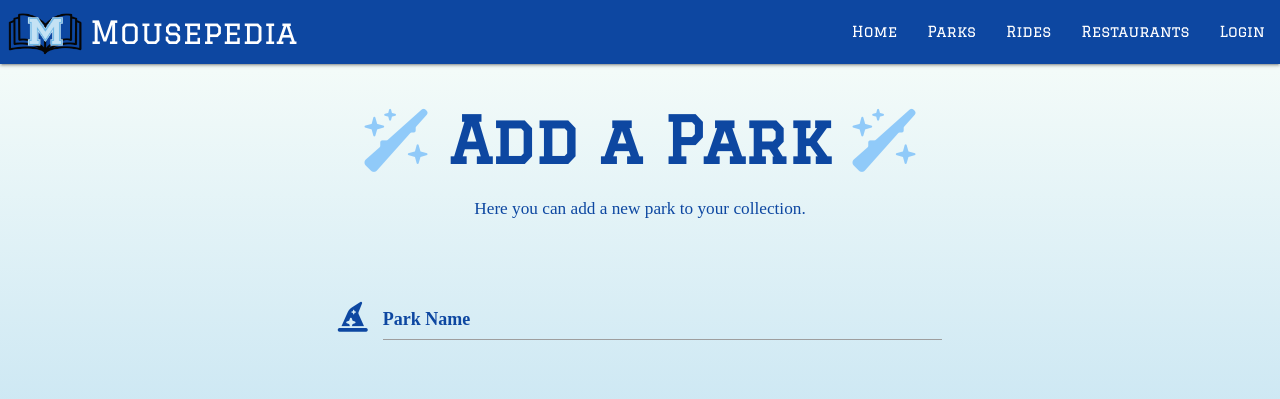
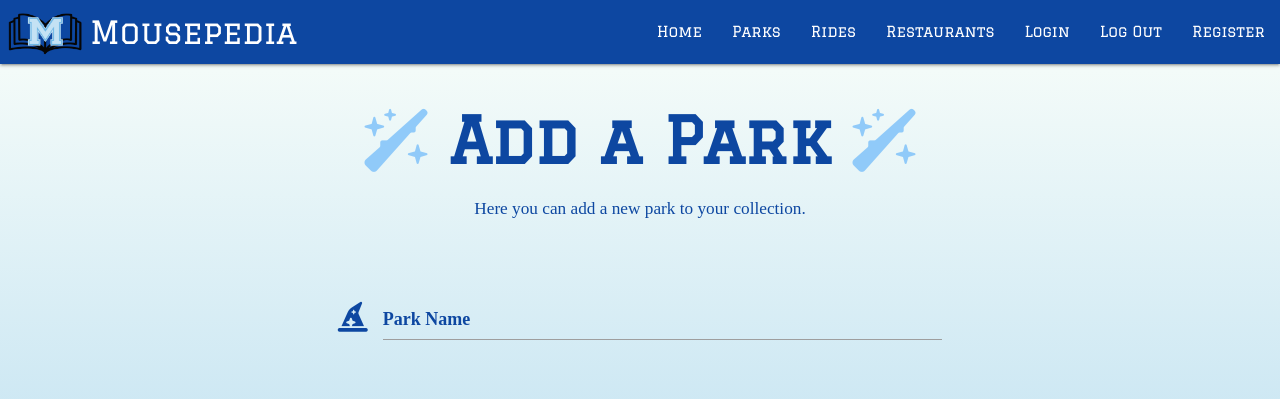
Before and after one commit to veebee4/mousepediadb, a Flask app: page /add_park in a window 1280 px wide. Shown: the top 399 px of the page. Run offline with Flask 2, Linux system fonts and the light colour scheme; some libraries are stand-ins or nearby versions; some web fonts are replaced.

Commit message:
Add links to base.html for log out and register

```diff
--- a/mousepediadb/templates/base.html
+++ b/mousepediadb/templates/base.html
@@ -25,6 +25,8 @@
                     <li class="nav-link {% if request.path == url_for('rides') %}active{% endif %}"><a href="{{ url_for('rides') }}">Rides</a></li>
                     <li class="nav-link {% if request.path == url_for('restaurants') %}active{% endif %}"><a href="{{ url_for('restaurants') }}">Restaurants</a></li>
                     <li class="nav-link {% if request.path == url_for('login') %}active{% endif %}"><a href="{{ url_for('login') }}">Login</a></li>
+                    <li class="nav-link {% if request.path == url_for('logout') %}active{% endif %}"><a href="{{ url_for('logout') }}">Log Out</a></li>
+                    <li class="nav-link {% if request.path == url_for('register') %}active{% endif %}"><a href="{{ url_for('register') }}">Register</a></li>
                 </ul>
             </div>
         </nav>
@@ -36,6 +38,8 @@
             <li class="{% if request.path == url_for('rides') %}active{% endif %}"><a href="{{ url_for('rides') }}">Rides</a></li>
             <li class="{% if request.path == url_for('restaurants') %}active{% endif %}"><a href="{{ url_for('restaurants') }}">Restaurants</a></li>
             <li class="nav-link {% if request.path == url_for('login') %}active{% endif %}"><a href="{{ url_for('login') }}">Login</a></li>
+            <li class="nav-link {% if request.path == url_for('logout') %}active{% endif %}"><a href="{{ url_for('logout') }}">Log Out</a></li>
+            <li class="nav-link {% if request.path == url_for('register') %}active{% endif %}"><a href="{{ url_for('register') }}">Register</a></li>
         </ul>
     </header>
 
```
